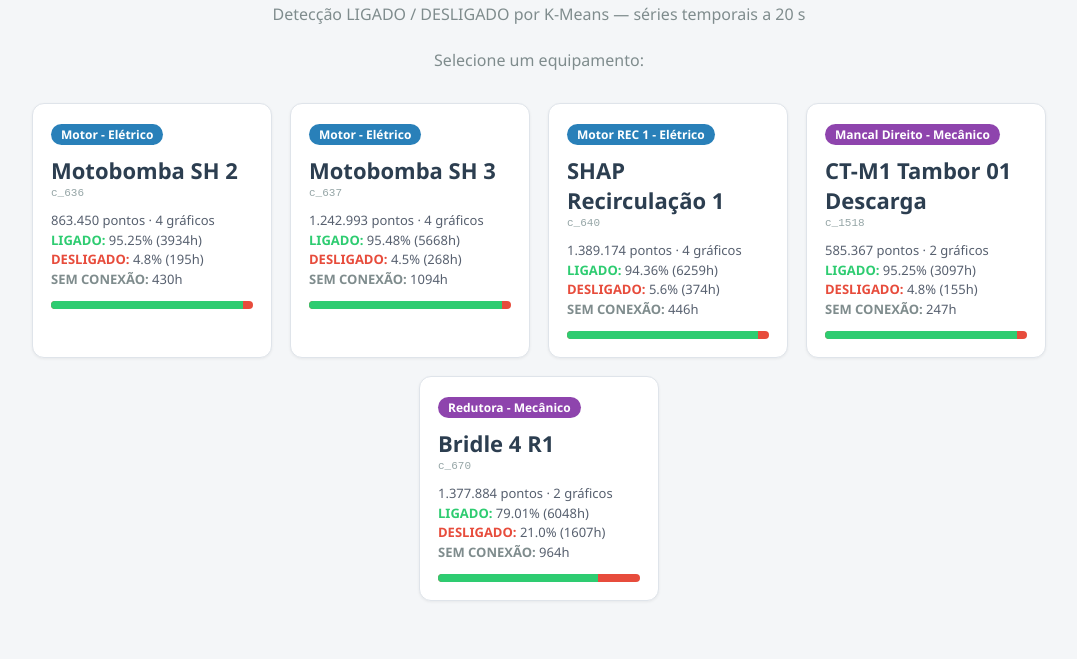
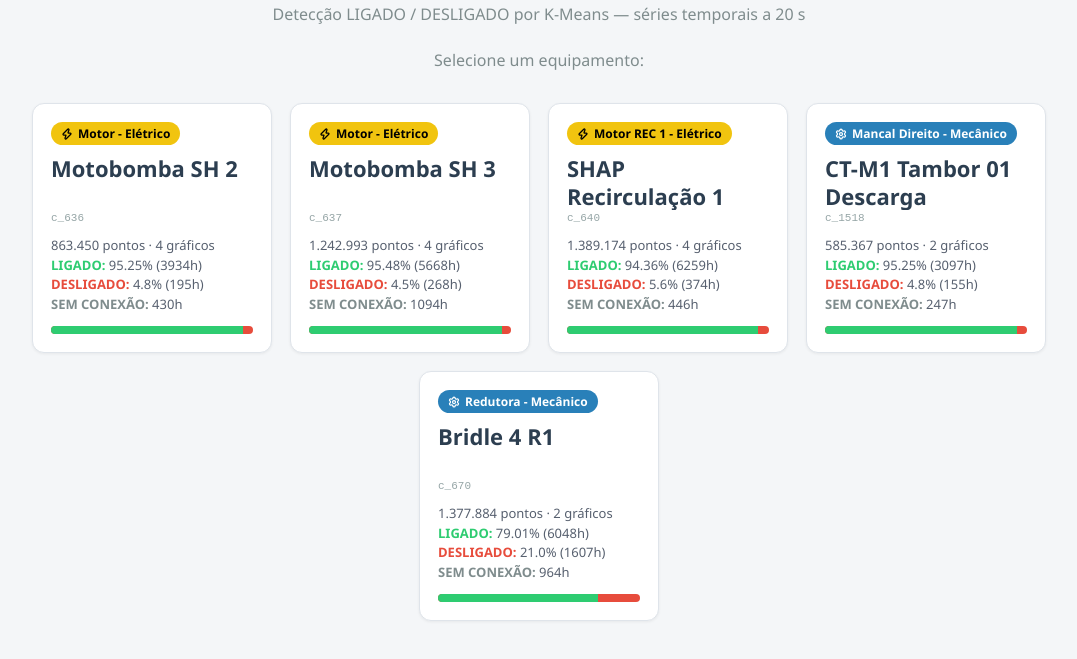
Before and after one commit to felcoslop/TCC_1_FELIPE_COSTA_LOPES, a plain HTML site: page visualizador/index.html in a window 1280 px wide. Shown: the part 71-730 px from the top of the page, without its empty margins (101-1178 px from the left). Drawn offline with nearby package versions, Linux system fonts and the light colour scheme.

Commit message:
Ajusta UI do visualizador: icones Lucide, cores das tags por tipo e alinhamento de titulos nos cards

```diff
--- a/visualizador/app.js
+++ b/visualizador/app.js
@@ -109,8 +109,14 @@ function renderCards(lista) {
         const card = document.createElement("div");
         card.className = "card";
         const info = EQUIP_INFO[eq.mpoint] || { nome: eq.mpoint, tipo: eq.tipo, descr: eq.mpoint, detalhes: "", horas: { ligado: 0, desligado: 0, sem_dados: 0 } };
+
+        // Define ícone com base no tipo (elétrico = raio, mecânico = engrenagem)
+        const tagIcon = eq.tipo === "eletrico"
+            ? `<i data-lucide="zap"></i>`
+            : `<i data-lucide="settings"></i>`;
+
         card.innerHTML = `
-            <span class="tag ${eq.tipo}">${info.tipo}</span>
+            <span class="tag ${eq.tipo}">${tagIcon}${info.tipo}</span>
             <h3>${info.nome}</h3>
             <p class="card-mpoint">${eq.mpoint}</p>
             <div class="info">
@@ -122,6 +128,11 @@ function renderCards(lista) {
             <div class="bar"><span style="width:${pctOn}%"></span></div>`;
         card.onclick = () => abrirEquipamento(eq);
         cont.appendChild(card);
+    }
+
+    // Inicializa todos os ícones Lucide no documento (tanto os botões quanto as tags)
+    if (window.lucide) {
+        lucide.createIcons();
     }
 }
 
--- a/visualizador/index.html
+++ b/visualizador/index.html
@@ -8,6 +8,7 @@
     <link rel="stylesheet" href="style.css" />
     <link rel="icon" href="https://logodownload.org/wp-content/uploads/2015/02/UFMG-logo.png" type="image/png" />
     <script src="lib/plotly.min.js"></script>
+    <script src="https://unpkg.com/lucide@latest"></script>
 </head>
 
 <body>
@@ -24,10 +25,10 @@
     <!-- TELA 2: gráficos -->
     <section id="tela-graficos" class="hidden">
         <header class="barra">
-            <button id="btn-voltar" class="btn">&larr; Equipamentos</button>
-            <button id="btn-reset" class="btn">&#8634; Resetar zoom</button>
-            <button id="btn-info" class="btn">&#8505; Info do Equipamento</button>
-            <button id="btn-horas" class="btn">&#128338; Horas Totais</button>
+            <button id="btn-voltar" class="btn"><i data-lucide="arrow-left"></i> Equipamentos</button>
+            <button id="btn-reset" class="btn"><i data-lucide="refresh-cw"></i> Resetar zoom</button>
+            <button id="btn-info" class="btn"><i data-lucide="info"></i> Info do Equipamento</button>
+            <button id="btn-horas" class="btn"><i data-lucide="clock"></i> Horas Totais</button>
             <h2 id="titulo-equip"></h2>
             <div class="legenda">
                 <span class="leg"><span class="dot" style="background:#2ecc71"></span>LIGADO (<span id="legenda-horas-ligado"></span>h)</span>
--- a/visualizador/style.css
+++ b/visualizador/style.css
@@ -76,24 +76,39 @@ body {
 .card h3 {
     margin: 0 0 6px;
     font-size: 22px;
+    line-height: 1.25;
+    height: 2.5em;
+    overflow: hidden;
+    display: -webkit-box;
+    -webkit-line-clamp: 2;
+    -webkit-box-orient: vertical;
 }
 
 .card .tag {
-    display: inline-block;
+    display: inline-flex;
+    align-items: center;
+    gap: 5px;
     font-size: 12px;
     font-weight: 600;
-    padding: 2px 10px;
+    padding: 3px 10px;
     border-radius: 999px;
-    color: #fff;
     margin-bottom: 10px;
 }
 
+.card .tag svg {
+    width: 12px;
+    height: 12px;
+    stroke-width: 2.5px;
+}
+
 .tag.eletrico {
-    background: #2980b9;
+    background: #f1c40f;
+    color: #000000;
 }
 
 .tag.mecanico {
-    background: #8e44ad;
+    background: #2980b9;
+    color: #ffffff;
 }
 
 .card .info {
@@ -136,6 +151,9 @@ body {
 }
 
 .btn {
+    display: inline-flex;
+    align-items: center;
+    gap: 6px;
     border: 1px solid var(--borda);
     background: #fff;
     color: var(--texto);
@@ -143,6 +161,13 @@ body {
     border-radius: 8px;
     cursor: pointer;
     font-size: 14px;
+    transition: background-color 0.15s, border-color 0.15s;
+}
+
+.btn svg {
+    width: 16px;
+    height: 16px;
+    stroke-width: 2px;
 }
 
 .btn:hover {
```
